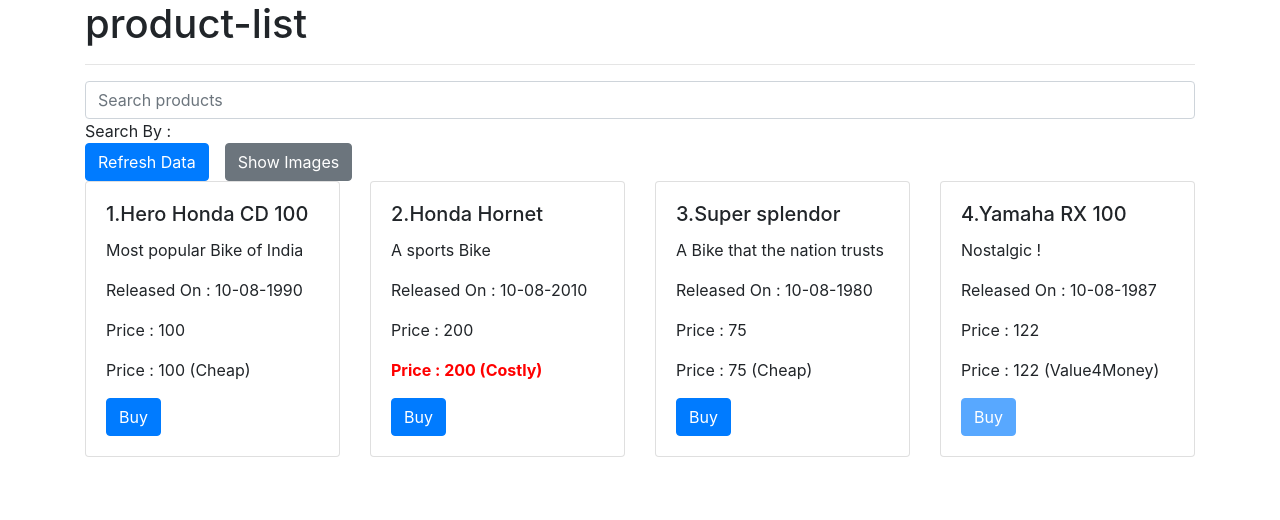
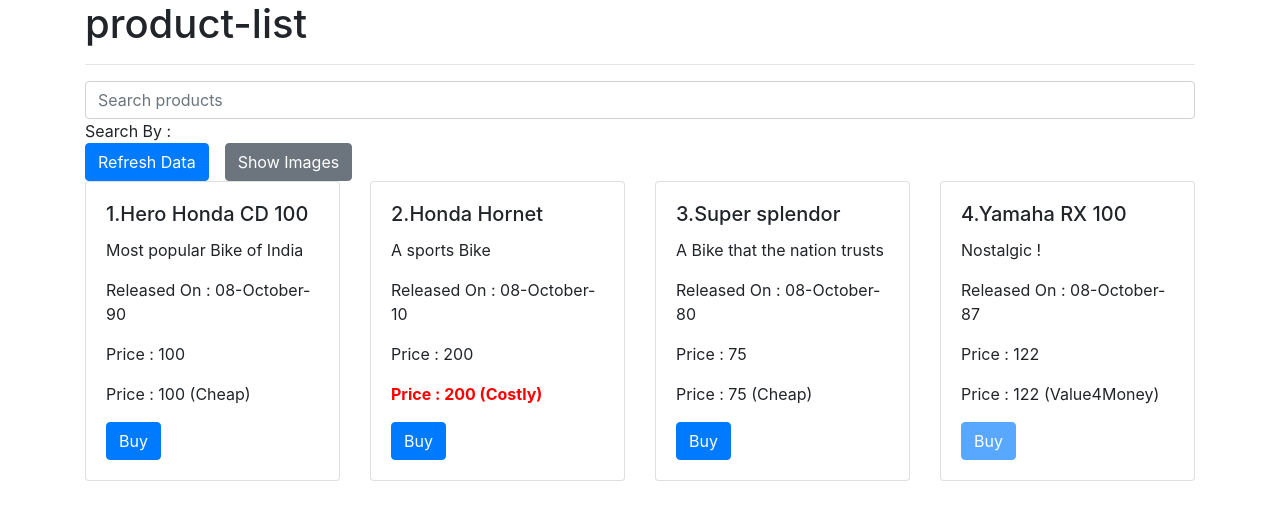
Before and after one commit to pravingavani66/Demo, an Angular app: page / in a window 1280 px wide. Shown: the top 520 px of the page. Built offline with nearby package versions, Linux system fonts and the light colour scheme.

Commit message:
custom pipes

```diff
--- a/src/app/app.module.ts
+++ b/src/app/app.module.ts
@@ -5,12 +5,14 @@
 import { HelloComponent } from './hello/hello.component';
 import { ProductListComponent } from './product-list/product-list.component';
 import { FormsModule } from '@angular/forms';
+import { ifNullOrEmptyPipe } from './pipes/if-null-or-empty.pipe';
 
 @NgModule({
   declarations: [
     AppComponent,
     HelloComponent,
-    ProductListComponent
+    ProductListComponent,
+    ifNullOrEmptyPipe
   ],
   imports: [
     BrowserModule,
--- /dev/null
+++ b/src/app/pipes/if-null-or-empty.pipe.ts
@@ -0,0 +1,15 @@
+import { Pipe, PipeTransform } from "@angular/core";
+
+
+@Pipe({
+    name:'ifNullOrEmptyPipe',
+})
+export class ifNullOrEmptyPipe implements PipeTransform{
+    transform(value: string, defaultString: string = 'N/A'){
+        if (!value) {
+            return defaultString;
+          } else {
+            return value;
+          }
+    }
+}
--- a/src/app/product-list/product-list.component.html
+++ b/src/app/product-list/product-list.component.html
@@ -10,8 +10,8 @@
         <img class="card-img-top" *ngIf="showImages" [src]="product.imageUrl" alt="Card image cap">
         <div class="card-body">
           <h5 class="card-title">{{i+1}}.{{product.productName}}</h5>
-          <p class="card-text">{{product.description}}</p>
-          <p class="card-text">Released On : {{product.releaseDate}}</p>
+          <p class="card-text">{{product.description | ifNullOrEmptyPipe:'-'}}</p>
+          <p class="card-text">Released On : {{product.releaseDate | date : 'dd-MMMM-YY' | ifNullOrEmptyPipe:'-'}}</p>
           <p class="card-text">Price : {{product.price}}</p>
           <p class="card-text" [ngSwitch]='true'[ngStyle]="getProductStyles(product)">Price : {{product.price}}
             <span *ngSwitchCase='product.price >=200'>(Costly)</span>
```
